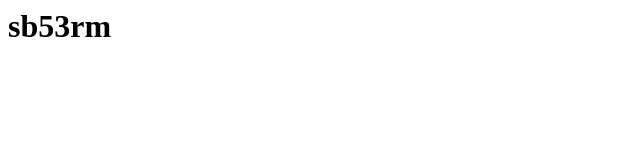
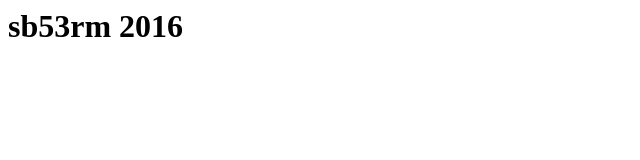
Before and after one commit to sb53rm/sb53rm.github.io, a plain HTML site: page index.html in a window 1280 px wide. Shown: the whole page, without its empty margins (0-640 px from the left). Drawn offline with Linux system fonts and the light colour scheme.

Commit message:
Update index.html

```diff
--- a/index.html
+++ b/index.html
@@ -3,6 +3,6 @@
 	<title>sb53rm</title>
 </head>
 <body>
-<h1>sb53rm</h1>
+<h1>sb53rm 2016</h1>
 </body>
 </html>
```
